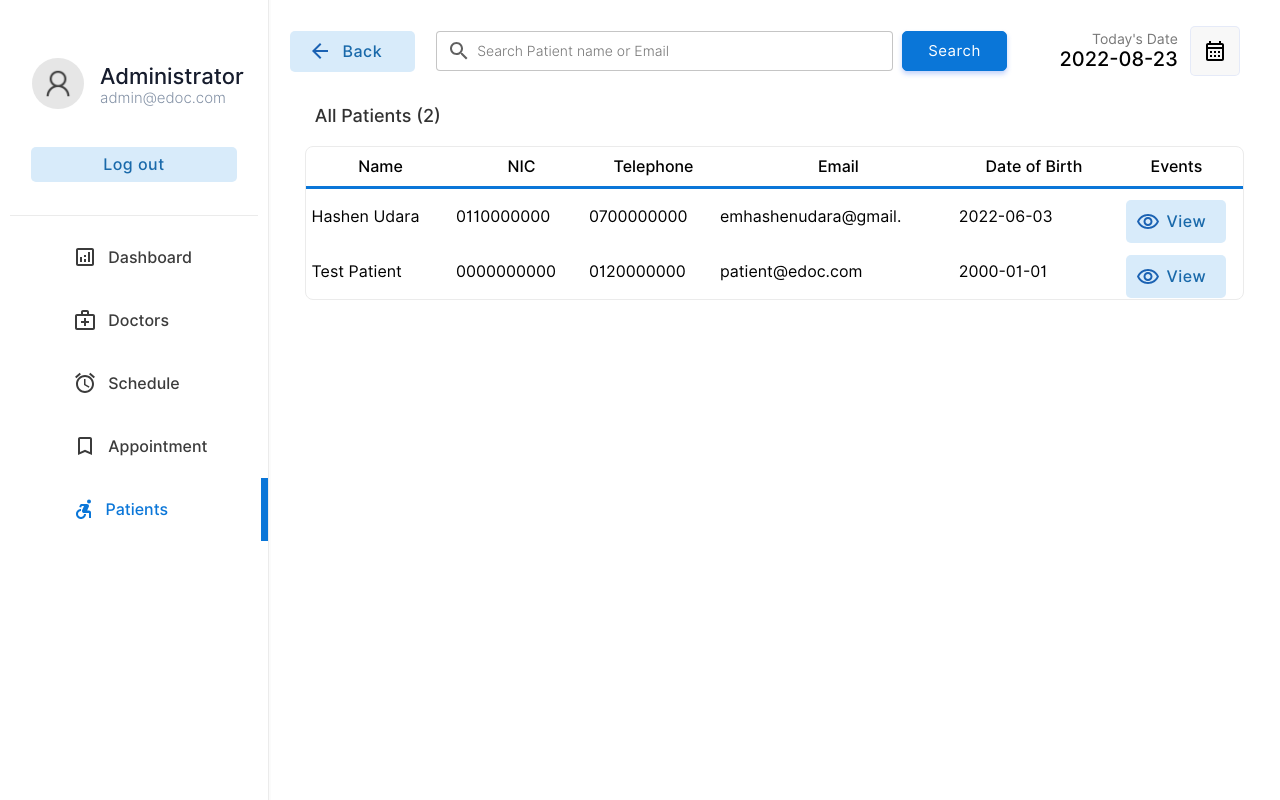
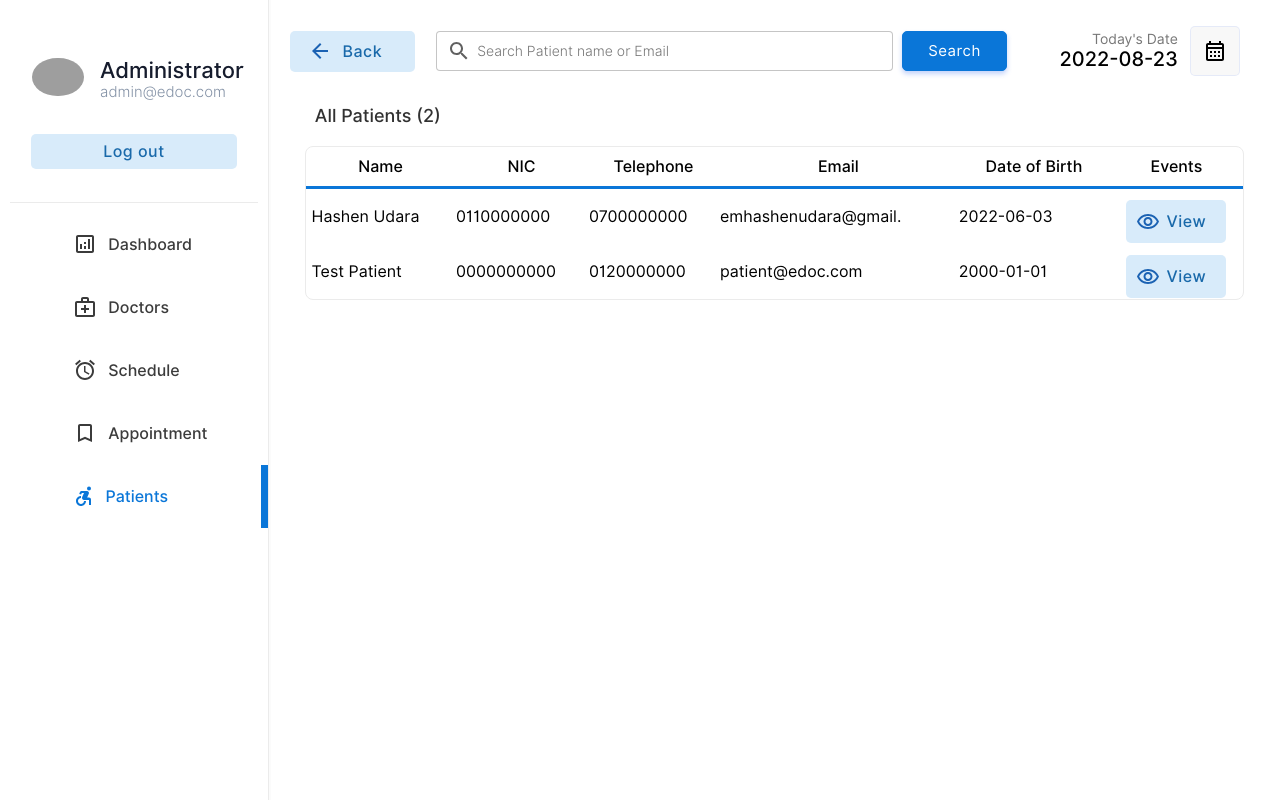
Before and after one commit to hafizGhulamMustafa/final-year-project-doctor-appointment, a PHP site: page /admin/patient.php in a window 1280 px wide. Run offline with PHP 8.4, Linux system fonts and the light colour scheme; a user stored in the database is signed in; data comes from the database, SQL or seed files in the repository; grey boxes are pictures that could not be loaded.

Commit message:
first commit

```diff
--- a/admin/patient.php
+++ b/admin/patient.php
@@ -49,7 +49,7 @@
                         <table border="0" class="profile-container">
                             <tr>
                                 <td width="30%" style="padding-left:20px" >
-                                    <img src="../img/user.png" alt="" width="100%" style="border-radius:50%">
+                                    <img src="../img/admin.jpg" alt="" width="100%" style="border-radius:50%">
                                 </td>
                                 <td style="padding:0px;margin:0px;">
                                     <p class="profile-title">Administrator</p>
```
